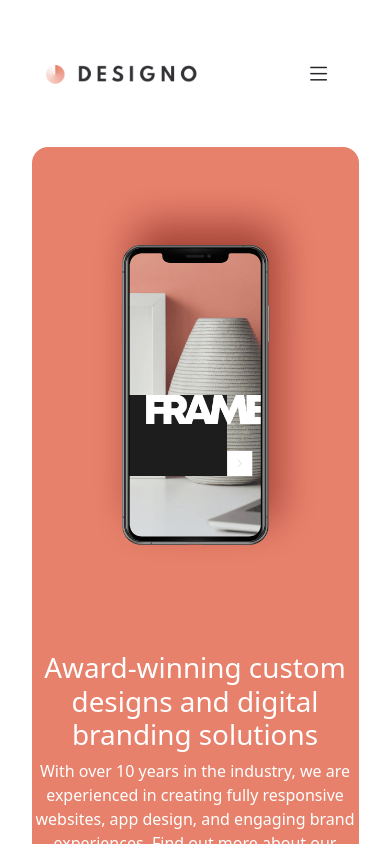
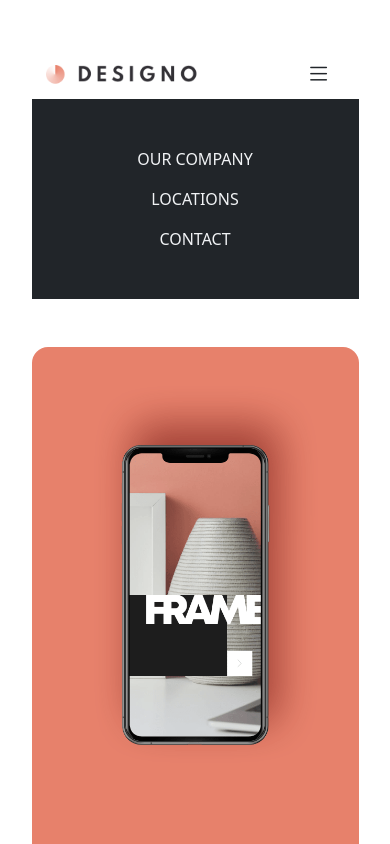
Before and after one commit to abdalsimam1-sketch/designo-multipage-website, a React (Vite) app: page / in a window 390 px wide. Both pictures are taken after a click on the icon 318 px from the left and 73 px from the top of the page. Shown: the top 844 px of the page. Built offline with nearby package versions, Linux system fonts and the light colour scheme.

Commit message:
full project for mobile responsiveness check

```diff
--- a/src/components/Navbar.jsx
+++ b/src/components/Navbar.jsx
@@ -23,13 +23,10 @@ export const Navbar = () => {
           <Link to="/locations">LOCATIONS</Link>
           <Link to="/contact">CONTACT</Link>
         </div>
-        <i
-          className="bi bi-list btn fs-2 d-md-none"
-          onClick={() => toggleMenu}
-        ></i>
+        <i className="bi bi-list btn fs-2 d-md-none" onClick={toggleMenu}></i>
       </nav>
       {isOpen && (
-        <div className="d-flex">
+        <div className="d-flex flex-column  gap-3 align-items-center bg-dark mx-auto menu p-5 d-md-none">
           {" "}
           <Link to="/about">OUR COMPANY</Link>
           <Link to="/locations">LOCATIONS</Link>
--- a/src/index.css
+++ b/src/index.css
@@ -268,4 +268,7 @@ footer img {
     width: 375px !important;
     height: 714px;
   }
+  .menu {
+    width: 327px;
+  }
 }
```
